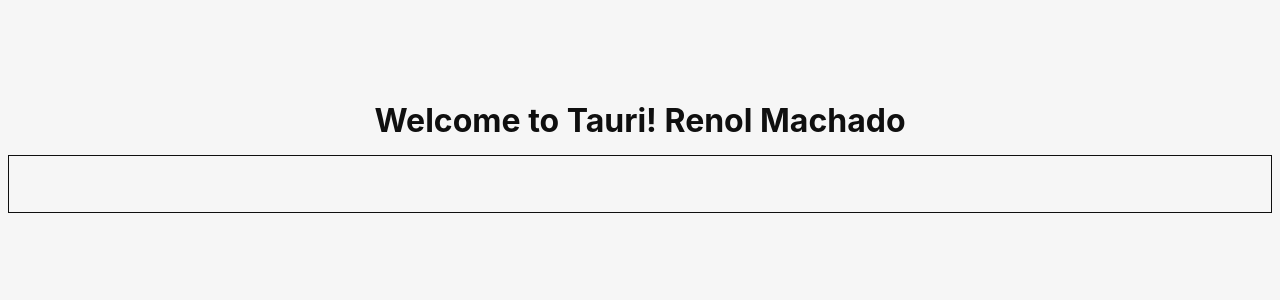
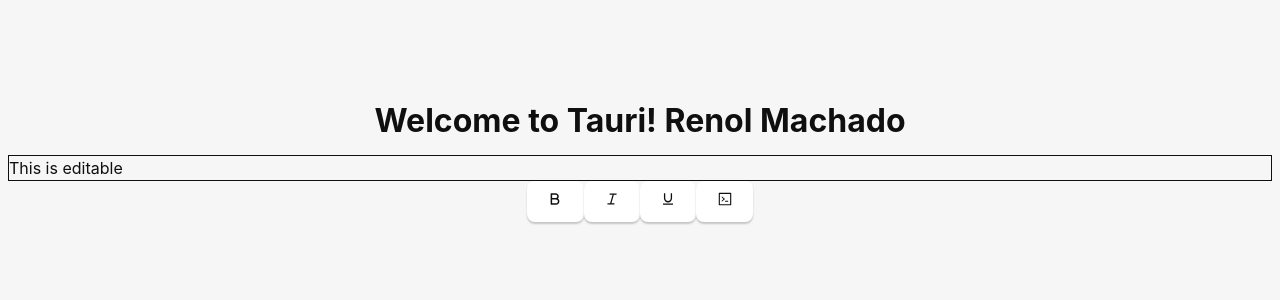
Before and after one commit to renolmachado/devnotes, a React (Vite) app: page / in a window 1280 px wide. Shown: the top 300 px of the page. Built offline with nearby package versions, Linux system fonts and the light colour scheme.

Commit message:
Rename components Create new Toolbar Add React-Icons dependency

```diff
--- a/package.json
+++ b/package.json
@@ -11,14 +11,11 @@
     "tauri": "tauri"
   },
   "dependencies": {
-    "@emotion/css": "^11.10.0",
-    "@emotion/react": "^11.10.0",
-    "@emotion/styled": "^11.10.0",
-    "@mui/material": "^5.10.2",
     "@tauri-apps/api": "^1.0.2",
     "is-hotkey": "^0.2.0",
     "react": "^18.2.0",
     "react-dom": "^18.2.0",
+    "react-icons": "^4.4.0",
     "react-router-dom": "^6.3.0",
     "slate": "^0.82.1",
     "slate-history": "^0.66.0",
--- a/src/App.tsx
+++ b/src/App.tsx
@@ -1,5 +1,5 @@
 import './App.css'
-import { TextEditor } from './components/text-editor'
+import { TextEditor } from './components/TextEditor'
 // import RichTextEditor from 'components/rich-text-editor'
 
 function App() {
--- a/src/components/text-editor/TextEditor.tsx
+++ b/src/components/TextEditor/TextEditor.tsx
@@ -1,16 +1,17 @@
 import { useCallback, useState } from 'react'
 import { createEditor } from 'slate'
 import { withReact, Slate, Editable } from 'slate-react'
-import { Leaf } from './components/leaf/Leaf'
-import { Element } from './components/element/Element'
+import { Leaf } from './components/Leaf/Leaf'
+import { Element } from './components/Element/Element'
 import { Descendant, RenderLeaf, RenderElement } from './types'
+import { Toolbar } from './components/Toolbar/Toolbar'
 
 const initialValue: Descendant[] = [
-  // {
-  //   type: 'paragraph',
-  //   children: [{ text: 'This is editable ' }],
-  //   style: { textAlign: 'left' },
-  // },
+  {
+    // type: '',
+    children: [{ text: 'This is editable ' }],
+    style: { textAlign: 'left' },
+  },
   // {
   //   type: 'block-quote',
   //   children: [{ text: 'A line of text in a paragraph.', code: true }],
@@ -33,17 +34,17 @@
   const [editor] = useState(() => withReact(createEditor()))
   const renderLeaf = useCallback((props: RenderLeaf) => <Leaf {...props} />, [])
   const renderElement = useCallback((props: RenderElement) => {
-    console.log(props, 'Element')
     return <Element {...props} />
   }, [])
 
   return (
     <Slate editor={editor} value={initialValue}>
       <Editable
-        style={{ border: '1px solid' }}
+        style={{ border: '.2px solid' }}
         renderLeaf={renderLeaf}
         renderElement={renderElement}
       />
+      <Toolbar />
     </Slate>
   )
 }
--- a/src/components/text-editor/components/element/Element.tsx
+++ b/src/components/TextEditor/components/Element/Element.tsx
@@ -39,11 +39,17 @@
           {children}
         </ol>
       )
-    default:
+    case 'paragraph':
       return (
         <p style={style} {...attributes}>
           {children}
         </p>
       )
+    default:
+      return (
+        <div style={style} {...attributes}>
+          {children}
+        </div>
+      )
   }
 }
--- /dev/null
+++ b/src/components/TextEditor/components/MarkButton/MarkButton.tsx
@@ -0,0 +1,64 @@
+import { Editor } from 'slate'
+import { useSlate } from 'slate-react'
+import {
+  AiOutlineBold,
+  AiOutlineCode,
+  AiOutlineItalic,
+  AiOutlineUnderline,
+} from 'react-icons/ai'
+import { Format, Leaf } from '../../types'
+
+const isMarkActive = (editor: Editor, format: Format) => {
+  const marks = Editor.marks(editor) as Leaf
+  return marks ? marks[format] === true : false
+}
+
+const toggleMark = (editor: Editor, format: Format) => {
+  const isActive = isMarkActive(editor, format)
+
+  if (isActive) {
+    Editor.removeMark(editor, format)
+  } else {
+    Editor.addMark(editor, format, true)
+  }
+}
+
+interface Props {
+  format: Format
+}
+
+const Icon = ({ format }: Props) => {
+  if (format === 'bold') {
+    return <AiOutlineBold />
+  }
+
+  if (format === 'italic') {
+    return <AiOutlineItalic />
+  }
+
+  if (format === 'underline') {
+    return <AiOutlineUnderline />
+  }
+
+  if (format === 'code') {
+    return <AiOutlineCode />
+  }
+
+  return null
+}
+
+export const MarkButton = ({ format }: Props) => {
+  const editor = useSlate()
+  return (
+    <button
+      type="button"
+      // active={isMarkActive(editor, format)}
+      onMouseDown={(event: any) => {
+        event.preventDefault()
+        toggleMark(editor, format)
+      }}
+    >
+      <Icon format={format} />
+    </button>
+  )
+}
--- /dev/null
+++ b/src/components/TextEditor/components/Toolbar/Toolbar.tsx
@@ -0,0 +1,12 @@
+import { MarkButton } from '../MarkButton/MarkButton'
+
+export const Toolbar = () => {
+  return (
+    <div>
+      <MarkButton format="bold" icon="format_bold" />
+      <MarkButton format="italic" icon="format_bold" />
+      <MarkButton format="underline" icon="format_bold" />
+      <MarkButton format="code" icon="format_bold" />
+    </div>
+  )
+}
--- a/src/components/text-editor/types/leaf.ts
+++ b/src/components/TextEditor/types/leaf.ts
@@ -1,4 +1,6 @@
 import React from 'react'
+
+export type Format = keyof Leaf
 
 export interface Leaf {
   text: string
```
Also changed, not shown: src/components/TextEditor/components/Leaf/Leaf.tsx (renamed from src/components/text-editor/components/leaf/Leaf.tsx), src/components/TextEditor/index.ts (renamed from src/components/text-editor/index.ts), src/components/TextEditor/types/descendant.ts (renamed from src/components/text-editor/types/descendant.ts), src/components/TextEditor/types/element.ts (renamed from src/components/text-editor/types/element.ts), src/components/TextEditor/types/index.ts (renamed from src/components/text-editor/types/index.ts), 1 other file (tests, documents, lock files or other folders).
